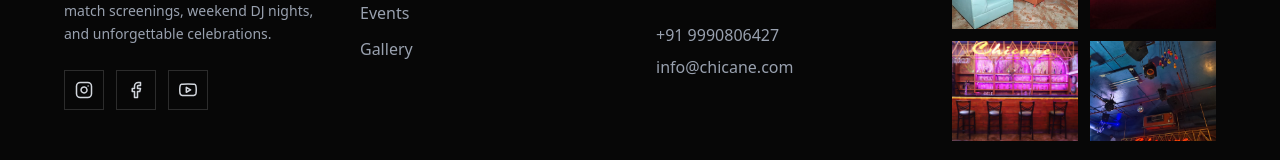
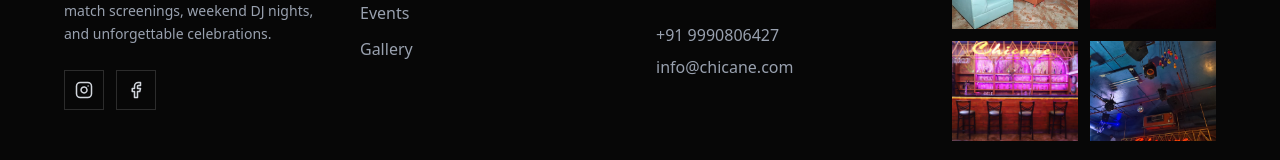
Before and after one commit to Ankitamishra17/club_website, a Next.js app: page / in a window 1280 px wide. Shown: the part 6811-6971 px from the top of the page. Built offline with nearby package versions, Linux system fonts and the light colour scheme.

Commit message:
update-link

```diff
--- a/src/components/Footer.jsx
+++ b/src/components/Footer.jsx
@@ -4,13 +4,13 @@ import { useState } from "react";
 import { motion } from "framer-motion";
 import Link from "next/link";
 import Image from "next/image";
-import { FiInstagram, FiFacebook, FiYoutube } from "react-icons/fi";
+import { FiInstagram, FiFacebook, } from "react-icons/fi";
 import TicketModal from "./TicketModal";
 
 const socials = [
   { icon: FiInstagram, href: "https://www.instagram.com/chicaneclubnlounge/?fbclid=IwY2xjawUQcixwZG9mBGV4dG4DYWVtAjExAGJyaWQRMVRBQzFvWXpxSEZNZVQ0eEtzcnRjBmFwcF9pZAEwAAEeKvq85lz1UksvD2ZwRWVuRn7JQm7d4CjMVd-kAmikZx8-h-_fG9zLqkM0bSs_aem_Tcz_Yjboth1dUPbp8blGbA" },
   { icon: FiFacebook, href: "https://www.facebook.com/profile.php?id=61592786414880" },
-  { icon: FiYoutube, href: "https://youtube.com" },
+
 ];
 export default function Footer() {
   const [modalOpen, setModalOpen] = useState(false);
```
